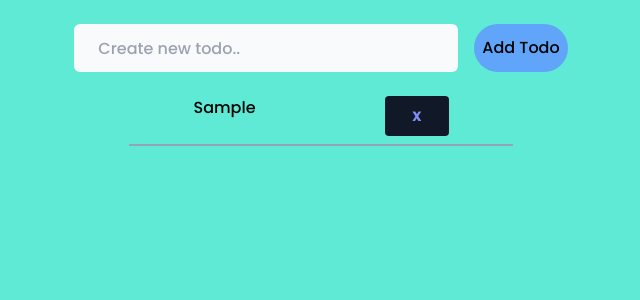
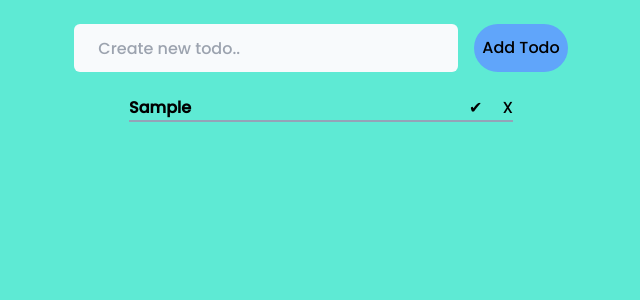
Before and after one commit to Shoetan/react-todo, a React (Vite) app: page / in a window 1280 px wide. Both pictures are taken after typing "Sample" into the empty fields and a click on the button "Add Todo". Shown: the top 300 px of the page, without its empty margins (319-959 px from the left). Built offline with nearby package versions, Linux system fonts and the light colour scheme.

Commit message:
Added a check mark button to mark task as done once the task is complete

```diff
--- a/src/App.jsx
+++ b/src/App.jsx
@@ -25,7 +25,7 @@ const addTask = () =>{
 /**
  * *The tenary opertion is in use here to check if the input field is empty or not.If empty dispaly an error message if not add the task to the array but the task added is an object consisting of a unique id the that takes the length of the items in the array and adds one to it and the new task that was typed in the input field.
  */
-  newTask !=="" ? setTodos([...todos, {id:todos.length + 1 ,task:newTask}]) : console.log('Enter a task');
+  newTask !=="" ? setTodos([...todos, {id:todos.length + 1 ,task:newTask, isDone: false}]) : console.log('Enter a task');
 
   /* Clear the input field once the add task button is clicked */
   setNewTask("")
@@ -44,6 +44,25 @@ const delTask = (id) => {
     setTodos(newTodo)
 }
 
+/*
+* Below function is called a mark task done function. The sole purpose of this function is to the the id of a specific todo in the todo array and update a property called isDone to true
+ */
+
+const markTaskDone = (id) =>{
+  const newTodos = todos.map((todo) =>{
+    if(todo.id ===id){
+      return{...todo, isDone: true}
+    }
+    else{
+      return todo
+    }
+  })
+
+  setTodos(newTodos)
+
+
+}
+
 
 
   return (
@@ -60,7 +79,10 @@ const delTask = (id) => {
           {todos.map((todo)=>{
 
             {/* return a component here for the todos */}
-            return  <Todos  todo = {todo.task} delTodo = {()=>{delTask(todo.id)}} />
+            return  <Todos  todo = {todo.task}
+            markDone = {()=>{markTaskDone(todo.id)}}
+            delTodo = {()=>{delTask(todo.id)}}
+            complete = {todo.isDone} />
 
           })}
 
--- a/src/Todos..jsx
+++ b/src/Todos..jsx
@@ -1,10 +1,27 @@
-const Todos = ({todo, delTodo}) => {
+const Todos = ({todo, delTodo, markDone,complete}) => {
     return (
-        <div className=" w-96 mx-auto  mt-6 flex justify-around border-b-2 border-slate-400">
-            <h1 className="text-black">
+        <div className={" w-96 mx-auto  mt-6 flex justify-between border-b-2 border-slate-400"}>
+      {/*
+         *Conditional rendering if the complete prop is true render the h1 tag that has the line through style else render the h1 tag without the line through style
+
+       */}
+        { complete ?
+
+
+            <h1 className="text-black font-bold line-through">
+                    {todo}
+            </h1> :  <h1 className="text-black font-bold">
                     {todo}
             </h1>
-            <button className="text-indigo-400 font-bold rounded py-2 w-2/12 bg-gray-900 mb-2" onClick={delTodo}>x</button>
+
+             }
+
+
+            <div className="flex flex-row gap-5">
+                <button onClick={markDone}>&#10004;</button>
+                <button  onClick={delTodo}>X</button>
+            </div>
+
         </div>
     );
 }
```
